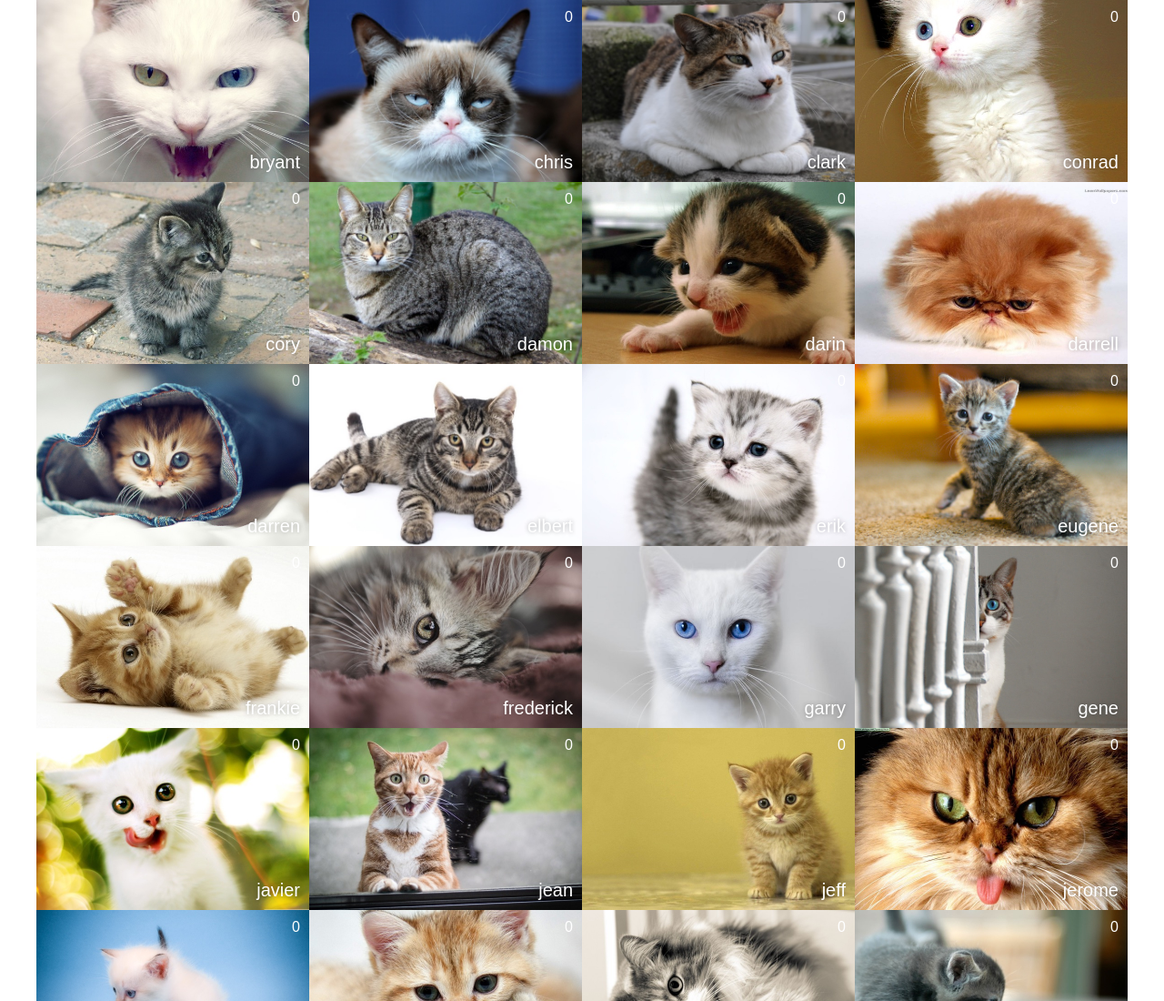
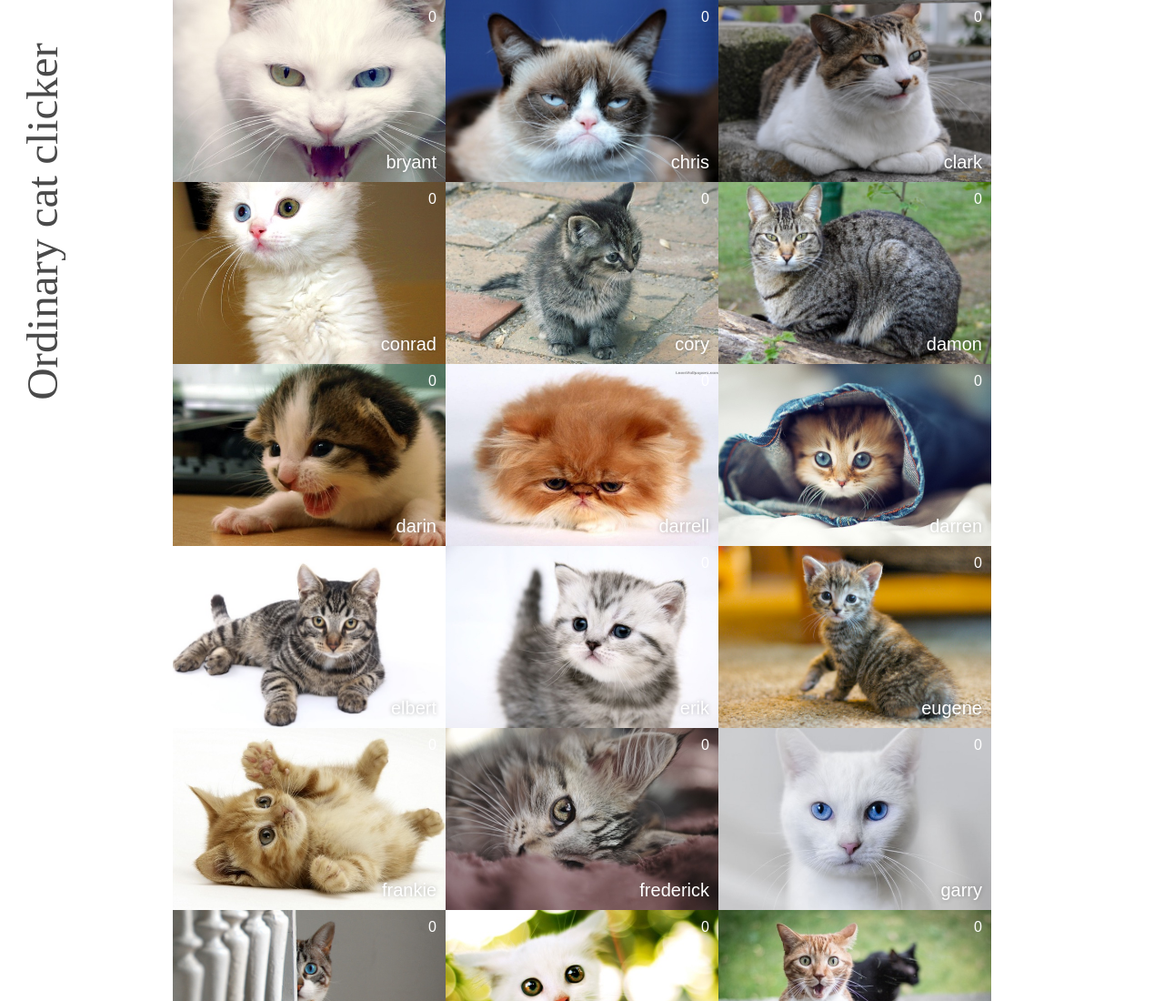
Before and after one commit to antipin/udacity-cat-clicker, a plain HTML site: page index.html in a window 1280 px wide. Shown: the top 1100 px of the page at 91% size. Drawn offline with Linux system fonts and the light colour scheme.

Commit message:
Added logo

```diff
--- a/index.html
+++ b/index.html
@@ -9,6 +9,7 @@
 </head>
 
 <body>
+	<h2 class="logo">Ordinary cat clicker</h2>
 	<div id="app" data-pictures="bryant,chris,clark,conrad,cory,damon,darin,darrell,darren,elbert,erik,eugene,frankie,frederick,garry,gene,javier,jean,jeff,jerome,jesse,jesus,jonathan,josh,julian,keith,kelvin,lamar,marlon,michael,nathan,nick,ricky,roderick,ruben,rufus,sammy,santos,shannon,travis,tyler,wade,wesley,winston"></div>
     <script src="app.js"></script>
 </body>
--- a/style.css
+++ b/style.css
@@ -7,9 +7,21 @@ body {
   margin: 0;
 }
 
+/* Logo */
+.logo {
+	text-indent: -9999px;
+	margin: 20px 0 0 20px;
+	padding: 0;
+	position: fixed;
+	background: url(assets/logo.svg) 50% 50% no-repeat;
+	background-size: contain;
+	height: 420px;
+	width: 60px;
+}
+
 /* PictureClickerView */
 .picture-clicker {
-	position: relative;
+	margin: 0 100px;
 }
 
 .picture-clicker__list {
```
Also changed, not shown: assets/logo.svg (added).
